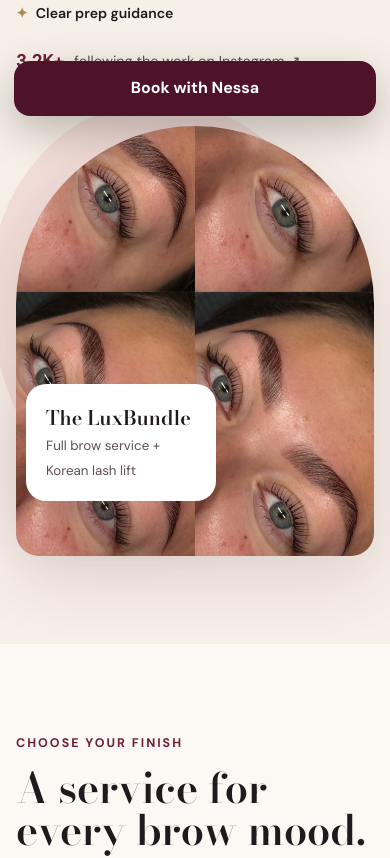
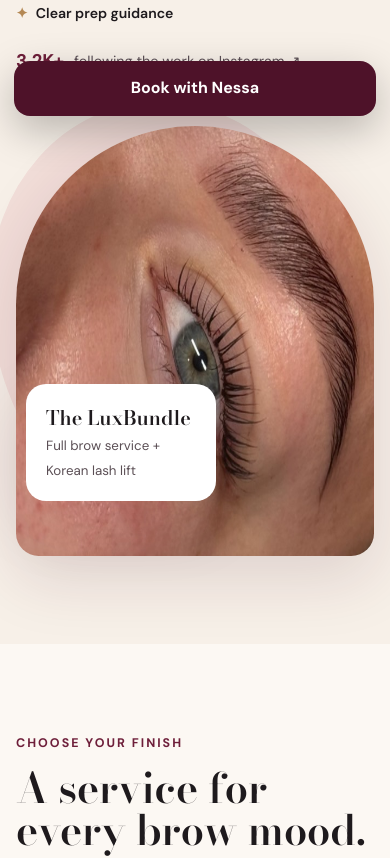
Before and after one commit to aturner71/brows-that-slay-preview, a plain HTML site: page index.html in a window 390 px wide. Shown: the part 714-1572 px from the top of the page. Drawn offline with nearby package versions, Linux system fonts and the light colour scheme.

Commit message:
Refine brow hero crop and honest media copy

```diff
--- a/index.html
+++ b/index.html
@@ -5,6 +5,7 @@
   <meta name="viewport" content="width=device-width, initial-scale=1">
   <meta name="robots" content="noindex, nofollow, noarchive">
   <meta name="theme-color" content="#22151d">
+  <link rel="icon" href="favicon.svg" type="image/svg+xml">
   <meta property="og:title" content="Brows That Slay — Lancaster Brow Artist">
   <meta property="og:description" content="A private storefront concept for Brows That Slay by Nessa Hernandez.">
   <meta property="og:image" content="https://brows-that-slay-preview.onrender.com/assets/result-2.jpg">
@@ -14,7 +15,7 @@
     :root{--ink:#1e1a1d;--cream:#f7f0e8;--paper:#fcf8f3;--rose:#ebcfc8;--pink:#f2ded9;--berry:#6e1f3a;--berry-dark:#4e1229;--gold:#b48854;--muted:#5b4f55;--white:#fff;--shadow:0 22px 65px rgba(78,18,41,.14)}
     *{box-sizing:border-box}html{scroll-behavior:smooth;overflow-x:hidden}body{margin:0;background:var(--cream);color:var(--ink);font:16px/1.55 'DM Sans',sans-serif;overflow-x:hidden}a{color:inherit;text-decoration:none}img{display:block;max-width:100%}.wrap{width:min(1160px,calc(100% - 40px));margin:auto}
     .notice{background:var(--berry-dark);color:#fff;text-align:center;padding:9px 16px;font-size:.8rem;letter-spacing:.08em;text-transform:uppercase}.nav{height:78px;display:flex;align-items:center;justify-content:space-between}.brand{font-family:'Bodoni Moda',serif;font-size:1.45rem}.brand span{color:var(--berry);font-style:italic}.links{display:flex;gap:28px;align-items:center;font-weight:600;font-size:.92rem}.btn{display:inline-flex;align-items:center;justify-content:center;border:1px solid var(--ink);border-radius:999px;padding:13px 22px;font-weight:700;transition:.2s;background:transparent}.btn:hover{transform:translateY(-2px);box-shadow:0 8px 24px rgba(34,21,29,.13)}.btn.primary{background:var(--berry-dark);color:#fff}.btn.rose{background:var(--rose);border-color:var(--rose)}
-    .hero{padding:52px 0 88px;overflow:hidden}.hero-grid{display:grid;grid-template-columns:1.08fr .92fr;gap:72px;align-items:center}.eyebrow{text-transform:uppercase;letter-spacing:.16em;font-size:.78rem;font-weight:800;color:var(--berry)}h1,h2{font-family:'Bodoni Moda',serif;line-height:1.02;margin:14px 0 20px}h1{font-size:clamp(3.6rem,7vw,7rem);letter-spacing:-.05em}h1 em{color:var(--berry);font-weight:600}.lead{font-size:1.18rem;color:var(--muted);max-width:590px}.hero-actions{display:flex;gap:12px;flex-wrap:wrap;margin:32px 0}.trust{display:flex;gap:20px;flex-wrap:wrap;font-size:.88rem;font-weight:600}.trust span:before{content:'✦';color:var(--gold);margin-right:8px}.social-proof{display:inline-flex;align-items:center;gap:10px;margin-top:22px;color:var(--muted);font-size:.9rem}.social-proof b{color:var(--berry);font-size:1.15rem}.visual{position:relative}.visual:before{content:'';position:absolute;inset:-24px 42px 28px -26px;background:var(--pink);border-radius:49% 51% 45% 55%/44% 42% 58% 56%;z-index:-1}.visual img{width:100%;height:610px;object-fit:cover;border-radius:220px 220px 28px 28px;box-shadow:var(--shadow)}.badge{position:absolute;left:-30px;bottom:55px;background:#fff;border-radius:20px;padding:18px 20px;box-shadow:var(--shadow);max-width:190px}.badge b{display:block;font-family:'Bodoni Moda',serif;font-size:1.25rem}.badge small{color:var(--muted)}
+    .hero{padding:52px 0 88px;overflow:hidden}.hero-grid{display:grid;grid-template-columns:1.08fr .92fr;gap:72px;align-items:center}.eyebrow{text-transform:uppercase;letter-spacing:.16em;font-size:.78rem;font-weight:800;color:var(--berry)}h1,h2{font-family:'Bodoni Moda',serif;line-height:1.02;margin:14px 0 20px}h1{font-size:clamp(3.6rem,7vw,7rem);letter-spacing:-.05em}h1 em{color:var(--berry);font-weight:600}.lead{font-size:1.18rem;color:var(--muted);max-width:590px}.hero-actions{display:flex;gap:12px;flex-wrap:wrap;margin:32px 0}.trust{display:flex;gap:20px;flex-wrap:wrap;font-size:.88rem;font-weight:600}.trust span:before{content:'✦';color:var(--gold);margin-right:8px}.social-proof{display:inline-flex;align-items:center;gap:10px;margin-top:22px;color:var(--muted);font-size:.9rem}.social-proof b{color:var(--berry);font-size:1.15rem}.visual{position:relative}.visual:before{content:'';position:absolute;inset:-24px 42px 28px -26px;background:var(--pink);border-radius:49% 51% 45% 55%/44% 42% 58% 56%;z-index:-1}.hero-photo{height:610px;overflow:hidden;border-radius:220px 220px 28px 28px;box-shadow:var(--shadow)}.hero-photo img{width:200%;height:300%;max-width:none}.badge{position:absolute;left:-30px;bottom:55px;background:#fff;border-radius:20px;padding:18px 20px;box-shadow:var(--shadow);max-width:190px}.badge b{display:block;font-family:'Bodoni Moda',serif;font-size:1.25rem}.badge small{color:var(--muted)}
     section{padding:90px 0}.section-head{display:flex;justify-content:space-between;gap:30px;align-items:end;margin-bottom:36px}.section-head h2{font-size:clamp(2.6rem,5vw,4.8rem);max-width:720px}.section-head p{color:var(--muted);max-width:390px}.services{background:var(--paper)}.cards{display:grid;grid-template-columns:repeat(4,1fr);gap:16px}.card{border:1px solid #eadfe3;border-radius:24px;padding:28px;min-height:290px;display:flex;flex-direction:column}.card.featured{background:var(--berry);color:#fff;border-color:var(--berry)}.card.featured p,.card.featured a{color:#f7e9ed}.card .icon{width:44px;height:44px;border-radius:50%;background:var(--pink);color:var(--ink);display:grid;place-items:center;font-size:1.25rem}.card h3{font-family:'Bodoni Moda',serif;font-size:1.55rem;margin:24px 0 8px}.card p{color:var(--muted);margin:0}.card a{margin-top:auto;font-weight:800;color:var(--berry)}
     .finder{background:var(--ink);color:#fff}.finder-grid{display:grid;grid-template-columns:.8fr 1.2fr;gap:70px;align-items:center}.finder h2{font-size:clamp(2.8rem,5vw,5rem)}.finder p{color:#d7cbd1}.quiz{background:#fff;color:var(--ink);border-radius:28px;padding:30px}.quiz h3{margin-top:0;font-size:1.35rem}.choices{display:grid;grid-template-columns:1fr 1fr;gap:10px}.choice{border:1px solid #dfd3d8;border-radius:14px;padding:15px;text-align:left;background:#fff;font:inherit;cursor:pointer}.choice:hover,.choice.active{background:var(--pink);border-color:var(--berry)}.answer{margin-top:18px;padding:18px;border-radius:14px;background:#f7f2f4;display:none}.answer.show{display:block}.answer b{color:var(--berry)}
     .results-grid{display:grid;grid-template-columns:1fr 1fr;gap:18px}.result{position:relative;overflow:hidden;border-radius:28px;background:#ddd}.result img{width:100%;height:610px;object-fit:cover}.result .cap{position:absolute;inset:auto 18px 18px;background:rgba(255,255,255,.9);backdrop-filter:blur(8px);border-radius:16px;padding:15px}.result .cap b{display:block}.result .cap span{color:var(--muted);font-size:.9rem}
@@ -23,18 +24,18 @@
     .cta{padding:110px 0}.cta-box{background:var(--berry);color:#fff;border-radius:36px;padding:70px;text-align:center}.cta h2{font-size:clamp(3rem,7vw,6rem);max-width:850px;margin:0 auto 20px}.cta p{color:#f1dce4;font-size:1.1rem}.cta .btn{background:#fff;border-color:#fff;color:var(--berry);margin-top:18px}
     footer{border-top:1px solid #e6dce0;padding:40px 0 110px}.foot{display:flex;justify-content:space-between;gap:30px;align-items:center}.foot small{color:var(--muted)}.mobile-book{display:none}
     @media(max-width:1100px){.cards{grid-template-columns:1fr 1fr}}
-    @media(max-width:850px){.links a:not(.btn){display:none}.hero-grid,.finder-grid,.policy-grid,.faq-grid{grid-template-columns:1fr}.hero{padding-top:25px}.hero-grid{gap:50px}.visual{width:min(520px,100%);margin:auto}.visual img{height:520px}.badge{left:10px}.cards,.steps{grid-template-columns:1fr}.section-head{display:block}.results-grid{grid-template-columns:1fr}.result img{height:480px}.cta-box{padding:50px 22px}.rebook{display:block}.rebook .btn{margin-top:18px}.foot{display:block}.mobile-book{display:flex;position:fixed;z-index:20;left:14px;right:14px;bottom:14px;background:var(--berry-dark);color:#fff;border-radius:16px;padding:15px;justify-content:center;font-weight:800;box-shadow:0 14px 40px rgba(0,0,0,.25)}}
-    @media(max-width:520px){.wrap{width:calc(100% - 32px)}.notice{font-size:.68rem}.nav{height:70px;gap:12px}.brand{font-size:1.2rem;white-space:nowrap}.nav .btn{padding:10px 14px;font-size:.82rem;white-space:nowrap}h1{font-size:clamp(3rem,15vw,4.2rem);letter-spacing:-.055em}.hero-actions{display:grid;grid-template-columns:1fr;margin:26px 0}.hero-actions .btn{width:100%}.trust{display:grid;gap:9px}.visual img{height:430px}.choices{grid-template-columns:1fr}.result img{height:410px}.cta{padding:72px 0}.cta h2{font-size:2.8rem}}
+    @media(max-width:850px){.links a:not(.btn){display:none}.hero-grid,.finder-grid,.policy-grid,.faq-grid{grid-template-columns:1fr}.hero{padding-top:25px}.hero-grid{gap:50px}.visual{width:min(520px,100%);margin:auto}.hero-photo{height:520px}.badge{left:10px}.cards,.steps{grid-template-columns:1fr}.section-head{display:block}.results-grid{grid-template-columns:1fr}.result img{height:480px}.cta-box{padding:50px 22px}.rebook{display:block}.rebook .btn{margin-top:18px}.foot{display:block}.mobile-book{display:flex;position:fixed;z-index:20;left:14px;right:14px;bottom:14px;background:var(--berry-dark);color:#fff;border-radius:16px;padding:15px;justify-content:center;font-weight:800;box-shadow:0 14px 40px rgba(0,0,0,.25)}}
+    @media(max-width:520px){.wrap{width:calc(100% - 32px)}.notice{font-size:.68rem}.nav{height:70px;gap:12px}.brand{font-size:1.2rem;white-space:nowrap}.nav .btn{padding:10px 14px;font-size:.82rem;white-space:nowrap}h1{font-size:clamp(3rem,15vw,4.2rem);letter-spacing:-.055em}.hero-actions{display:grid;grid-template-columns:1fr;margin:26px 0}.hero-actions .btn{width:100%}.trust{display:grid;gap:9px}.hero-photo{height:430px}.choices{grid-template-columns:1fr}.result img{height:410px}.cta{padding:72px 0}.cta h2{font-size:2.8rem}}
   </style>
 </head>
 <body>
   <div class="notice">Private concept preview · Services and pricing require owner confirmation</div>
   <nav class="nav wrap"><a class="brand" href="#top">Brows <span>That Slay</span></a><div class="links"><a href="#services">Services</a><a href="#results">Results</a><a href="#prepare">Prepare</a><a class="btn primary" href="https://app.acuityscheduling.com/schedule.php?owner=34298682" target="_blank" rel="noopener">Book with Nessa</a></div></nav>
   <main id="top">
-    <section class="hero"><div class="wrap hero-grid"><div><div class="eyebrow">Certified brow artist · Lancaster, California</div><h1>Your face. Your shape. Your <em>slay.</em></h1><p class="lead">Thoughtful brow shaping, lamination and Korean lash lifts designed around your features—not a one-shape-fits-all trend.</p><div class="hero-actions"><a class="btn primary" href="https://app.acuityscheduling.com/schedule.php?owner=34298682" target="_blank" rel="noopener">See live appointments</a><a class="btn" href="#finder">Find my service</a></div><div class="trust"><span>Personalized mapping</span><span>Real Lancaster results</span><span>Clear prep guidance</span></div><a class="social-proof" href="https://www.instagram.com/browsthatslay_/" target="_blank" rel="noopener"><b>3.2K+</b> following the work on Instagram ↗</a></div><div class="visual"><img src="assets/result-2.jpg" alt="Brows That Slay brow lamination and Korean lash lift result"><div class="badge"><b>The LuxBundle</b><small>Full brow service + Korean lash lift</small></div></div></div></section>
+    <section class="hero"><div class="wrap hero-grid"><div><div class="eyebrow">Certified brow artist · Lancaster, California</div><h1>Your face. Your shape. Your <em>slay.</em></h1><p class="lead">Thoughtful brow shaping, lamination and Korean lash lifts designed around your features—not a one-shape-fits-all trend.</p><div class="hero-actions"><a class="btn primary" href="https://app.acuityscheduling.com/schedule.php?owner=34298682" target="_blank" rel="noopener">See live appointments</a><a class="btn" href="#finder">Find my service</a></div><div class="trust"><span>Personalized mapping</span><span>Real Lancaster results</span><span>Clear prep guidance</span></div><a class="social-proof" href="https://www.instagram.com/browsthatslay_/" target="_blank" rel="noopener"><b>3.2K+</b> following the work on Instagram ↗</a></div><div class="visual"><div class="hero-photo"><img src="assets/result-2.jpg" alt="Close-up of a shaped brow and lifted lashes"></div><div class="badge"><b>The LuxBundle</b><small>Full brow service + Korean lash lift</small></div></div></div></section>
     <section class="services" id="services"><div class="wrap"><div class="section-head"><div><div class="eyebrow">Choose your finish</div><h2>A service for every brow mood.</h2></div><p>These service paths are based on Nessa’s public work. Final names, timing, suitability and prices require Nessa’s confirmation.</p></div><div class="cards"><article class="card"><div class="icon">✦</div><h3>Full Brow Service</h3><p>Shape, cleanup and definition for a polished result that still looks like you.</p><a href="#finder">Is this for me?</a></article><article class="card"><div class="icon">↟</div><h3>Brow Lamination</h3><p>A fuller, lifted look that helps redirect and style natural brow hairs.</p><a href="#prepare">See appointment flow</a></article><article class="card"><div class="icon">♡</div><h3>Korean Lash Lift</h3><p>A soft, eye-opening curl that can stand alone or pair with a brow service.</p><a href="#finder">Match my goal</a></article><article class="card featured"><div class="icon">✦</div><h3>LuxBundle</h3><p>Full brow service plus a Korean lash lift for one coordinated brow-and-lash finish.</p><a href="https://app.acuityscheduling.com/schedule.php?owner=34298682" target="_blank" rel="noopener">Check live availability</a></article></div></div></section>
     <section class="finder" id="finder"><div class="wrap finder-grid"><div><div class="eyebrow" style="color:#ebcfc8">Not sure what to book?</div><h2>Start with the look you want.</h2><p>Answer two quick questions to narrow the options. This is a starting guide—not a suitability assessment or final recommendation.</p></div><div class="quiz"><h3 id="question">1 of 2 · What do you want to focus on?</h3><div class="choices" id="choices"><button class="choice" data-focus="brows">My brows</button><button class="choice" data-focus="lashes">My lashes</button><button class="choice" data-focus="both">Brows and lashes</button></div><div class="answer" id="answer"></div></div></div></section>
-    <section id="results"><div class="wrap"><div class="section-head"><div><div class="eyebrow">Real work</div><h2>Close-up confidence.</h2></div><p>Selected directly from Brows That Slay’s public Instagram content.</p></div><div class="results-grid"><figure class="result"><img src="assets/result-1.jpg" alt="Camera displaying a completed brow and lash result"><figcaption class="cap"><b>Mapped. Detailed. Camera-ready.</b><span>A polished brow-and-lash finish.</span></figcaption></figure><figure class="result"><img src="assets/result-2.jpg" alt="Close-up collage of brow lamination and Korean lash lift"><figcaption class="cap"><b>LuxBundle result</b><span>Full brow service + Korean lash lift.</span></figcaption></figure></div></div></section>
+    <section id="results"><div class="wrap"><div class="section-head"><div><div class="eyebrow">Work preview</div><h2>Close-up confidence.</h2></div><p>Images selected for this private concept. Nessa should confirm the final photo selection and production reuse.</p></div><div class="results-grid"><figure class="result"><img src="assets/result-1.jpg" alt="Camera displaying a completed brow and lash result"><figcaption class="cap"><b>Mapped. Detailed. Camera-ready.</b><span>A polished brow-and-lash finish.</span></figcaption></figure><figure class="result"><img src="assets/result-2.jpg" alt="Close-up collage of brow lamination and Korean lash lift"><figcaption class="cap"><b>LuxBundle result</b><span>Full brow service + Korean lash lift.</span></figcaption></figure></div></div></section>
     <section id="prepare"><div class="wrap"><div class="section-head"><div><div class="eyebrow">Simple appointment flow</div><h2>Know what happens next.</h2></div></div><div class="steps"><div class="step"><strong>BEFORE</strong><h3>Choose your service</h3><p>Use the service guide, review availability and read Nessa’s current payment policy before booking.</p></div><div class="step"><strong>AT YOUR VISIT</strong><h3>Personalized mapping</h3><p>Your natural growth, face shape and desired finish guide the appointment.</p></div><div class="step"><strong>AFTER</strong><h3>Protect your results</h3><p>Leave with simple care guidance so the finish stays looking its best.</p></div></div></div></section>
     <section class="policies"><div class="wrap policy-grid"><div><div class="eyebrow">Clear expectations</div><h2>Less DM back-and-forth. More confidence.</h2><p class="lead">A storefront gives clients one dependable place for booking, preparation, aftercare and current policies.</p></div><div class="policy-list"><div class="policy"><b>Payment and cancellation policy</b><span>Nessa’s exact current terms should appear before a client commits to an appointment.</span></div><div class="policy"><b>Suitability and sensitivities</b><span>A future intake can flag allergies, sensitivities, recent treatments and other concerns for Nessa to review.</span></div><div class="policy"><b>Appointment reminders</b><span>Automated reminders can reduce missed appointments and last-minute confusion.</span></div><div class="policy"><b>Client memory—with consent</b><span>Future option: securely remember service history, preferred finish and aftercare notes.</span></div></div></div></section>
     <section class="faq" id="faq"><div class="wrap faq-grid"><div><div class="eyebrow">Before you book</div><h2>Good questions deserve clear answers.</h2><p class="lead">Final answers and policies are confirmed by Nessa before this concept becomes a live storefront.</p></div><div><div class="faq-list"><details><summary>Which service should I choose?</summary><p>Use the service matcher for a starting point. Nessa makes the final recommendation based on your goals and suitability.</p></details><details><summary>How much does each service cost?</summary><p>Pricing is intentionally not invented in this concept. The live site would display Nessa’s approved prices directly from her current booking setup.</p></details><details><summary>What should I do before my appointment?</summary><p>The final storefront can show service-specific prep guidance and any restrictions Nessa wants clients to know before booking.</p></details><details><summary>How do I care for my results?</summary><p>Clients can receive the exact aftercare instructions for their booked service after the appointment.</p></details></div><div class="rebook"><div><h3>Loved the result? Keep the rhythm.</h3><p>A future client flow can send a well-timed rebooking reminder and an optional referral reward—on Nessa’s approved schedule.</p></div><a class="btn" href="https://app.acuityscheduling.com/schedule.php?owner=34298682" target="_blank" rel="noopener">View availability</a></div></div></div></section>
```
Also changed, not shown: favicon.svg (added).
